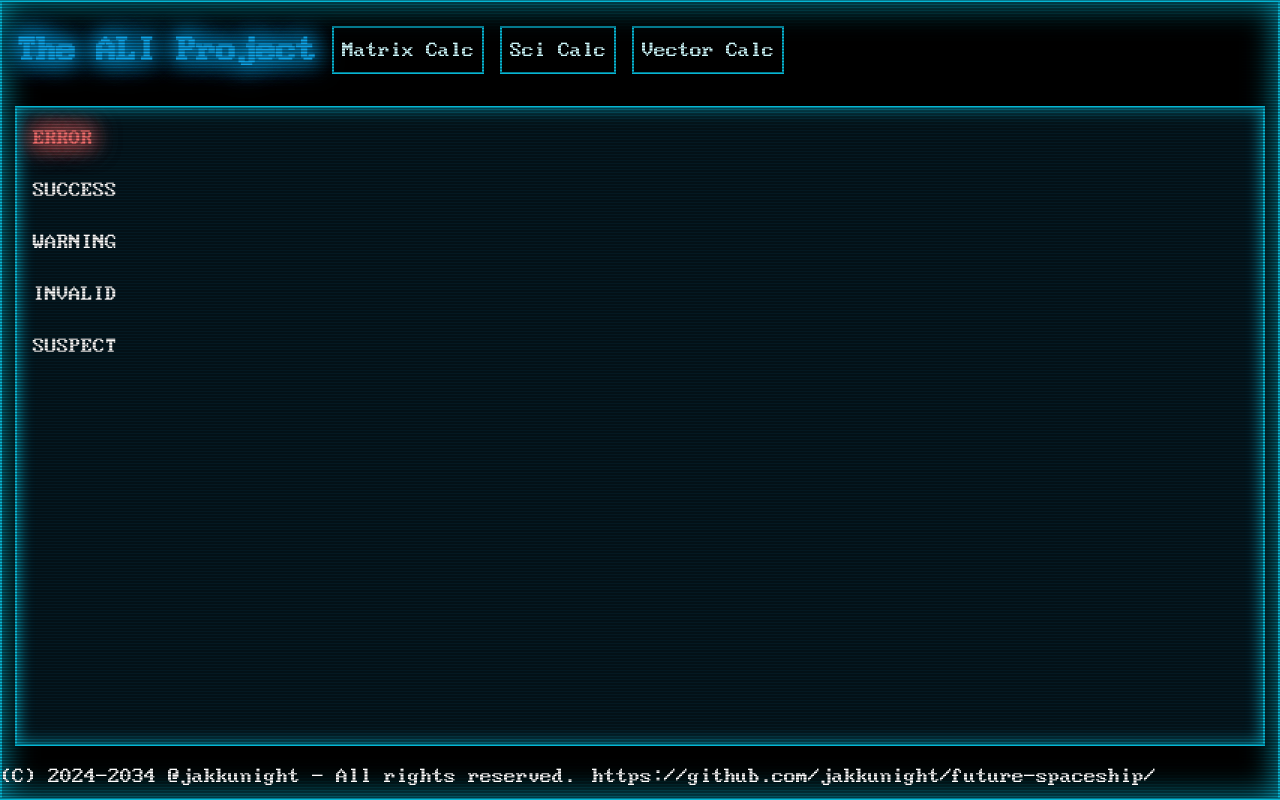
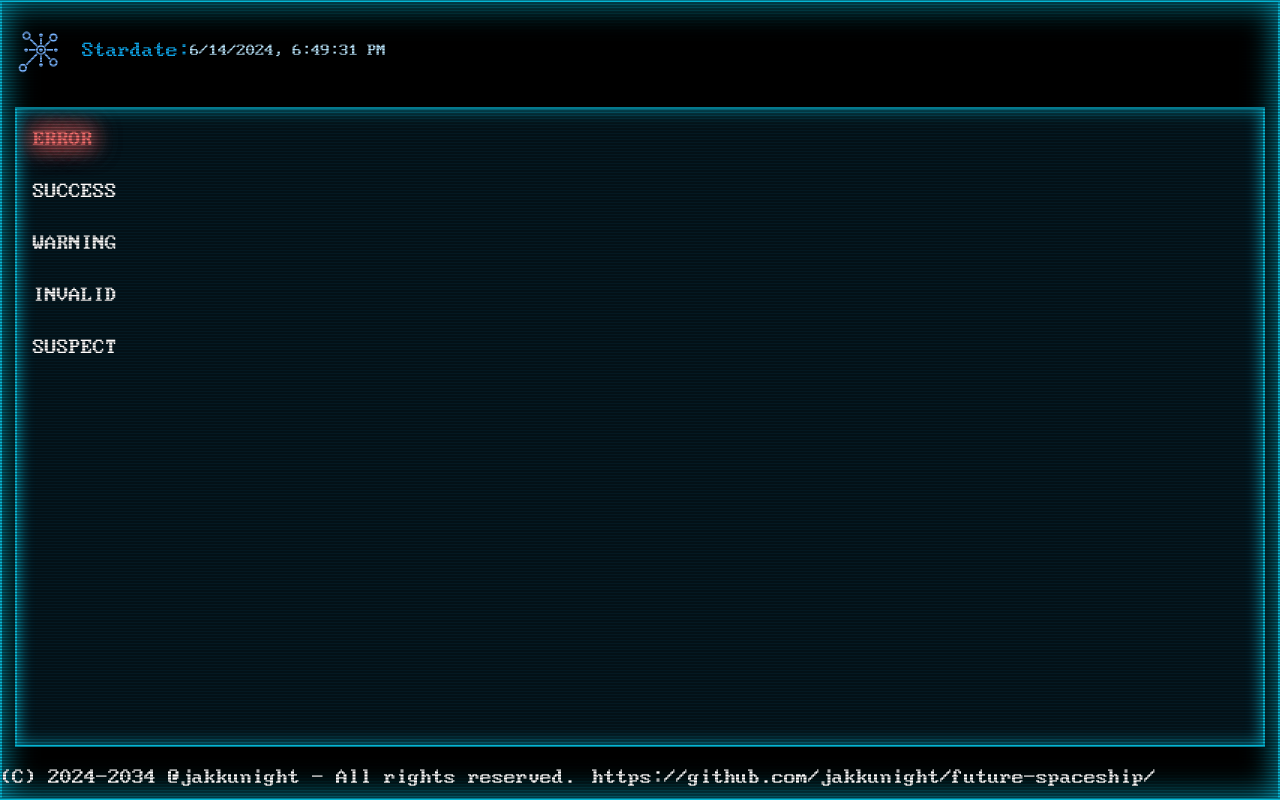
Before and after one commit to jakkunight/future-spaceship, a React (Vite) app: page / in a window 1280 px wide. Built offline with nearby package versions, Linux system fonts and the light colour scheme.

Commit message:
Update App content.

```diff
--- a/src/App.tsx
+++ b/src/App.tsx
@@ -3,20 +3,17 @@ import Display from "./components/Display";
 import Header from "./components/Header";
 import Footer from "./components/Footer";
 import Title from "./components/std/Title.tsx";
-import Button from "./components/std/Button.tsx";
 import Text from "./components/std/Text.tsx";
-import Input from "./components/std/Input.tsx";
+import Clock from "./components/std/Clock.tsx";
 
 import MainMenu from "./displays/MainMenu.tsx";
 
 export default function App() {
-  return <div className="w-full min-h-screen bg-black">
+  return <div className="w-full min-h-screen bg-black overflow-clip">
     <Display>
       <Header>
-        <Title>The ALI Project</Title>
-        <Button>Matrix Calc</Button>
-        <Button>Sci Calc</Button>
-        <Button>Vector Calc</Button>
+        <img src="/free-scada-logo-dark.svg" alt="Starfleet" width="4%" height="4%" />
+        <Clock />
       </Header>
       <MainMenu />
       <Footer>
```
